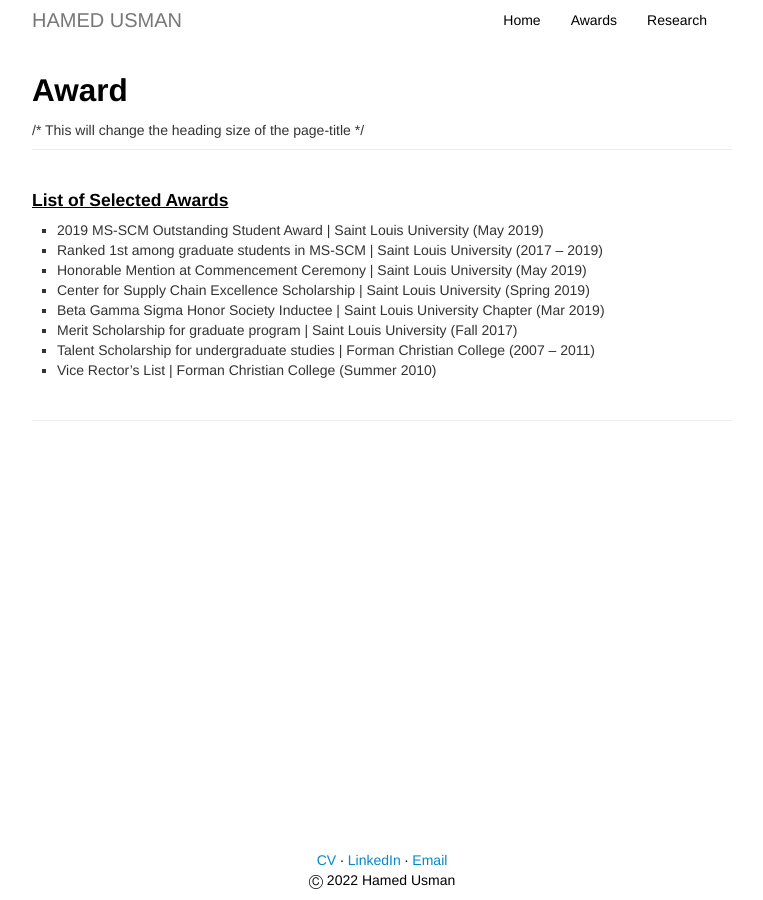
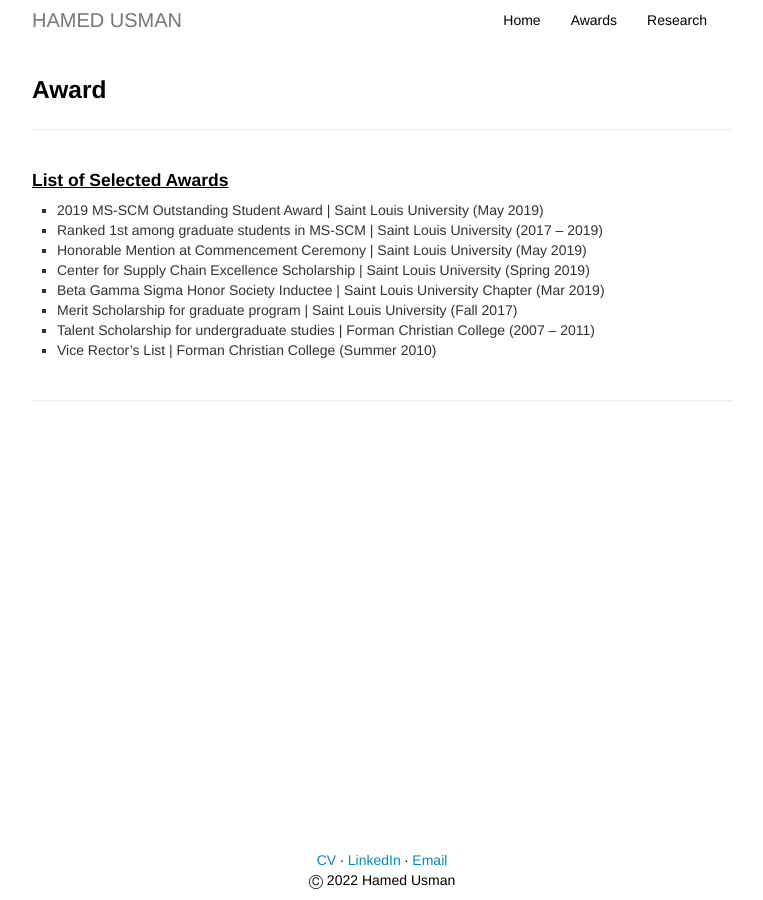
Before and after one commit to hamedusman/hamedusman.github.io, a Jekyll site: the page built from pages/award.md, in a window 1280 px wide. Shown: the whole page, without its empty margins (258-1021 px from the left). Built offline with Jekyll 4.4.1, drawn with Linux system fonts in a browser that asks for light colours.

Commit message:
Update page.html

```diff
--- a/_includes/themes/twitter/page.html
+++ b/_includes/themes/twitter/page.html
@@ -1,5 +1,5 @@
 <div class="page-header">
-  <h2>{{ page.title }} {% if page.tagline %} <small>{{ page.tagline }}</small>{% endif %}</h2> /* This will change the heading size of the page-title */
+  <h3>{{ page.title }} {% if page.tagline %} <small>{{ page.tagline }}</small>{% endif %}</h3>
 </div>
 
 <div class="row-fluid">
```
